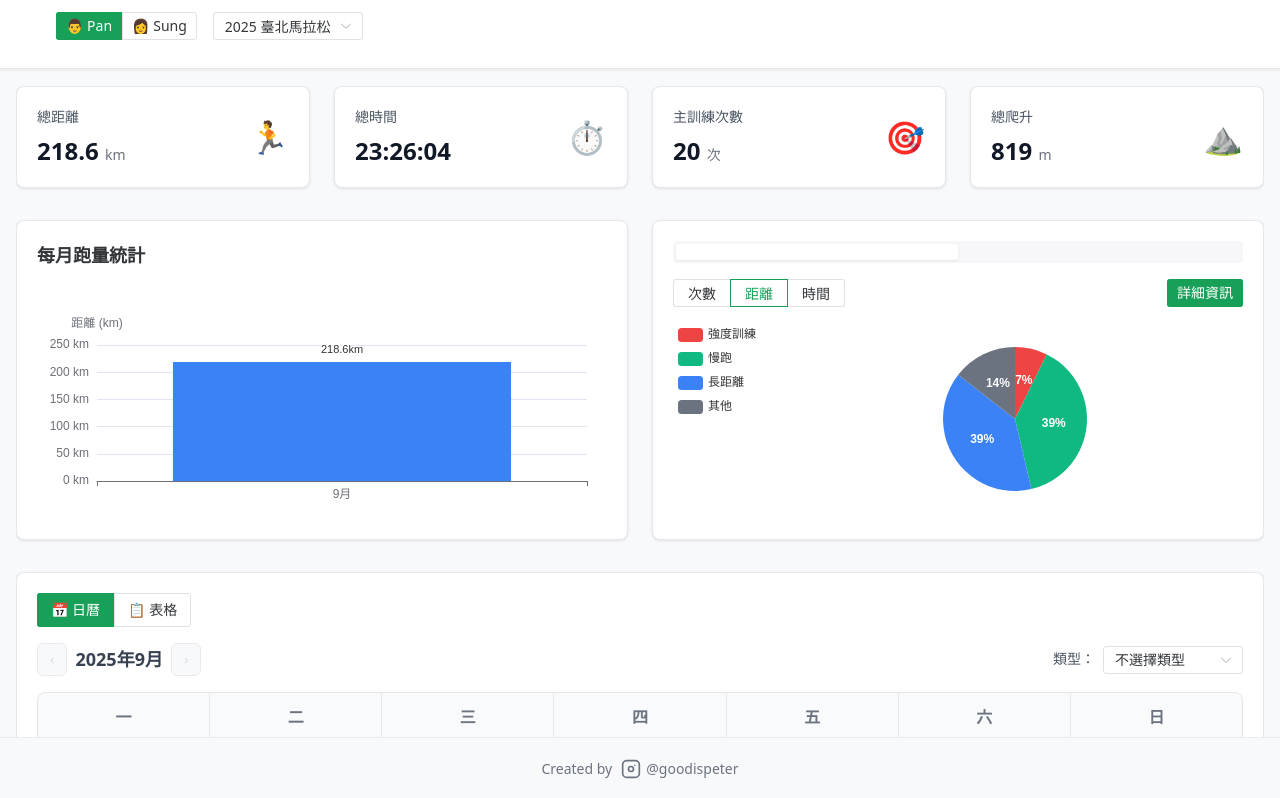
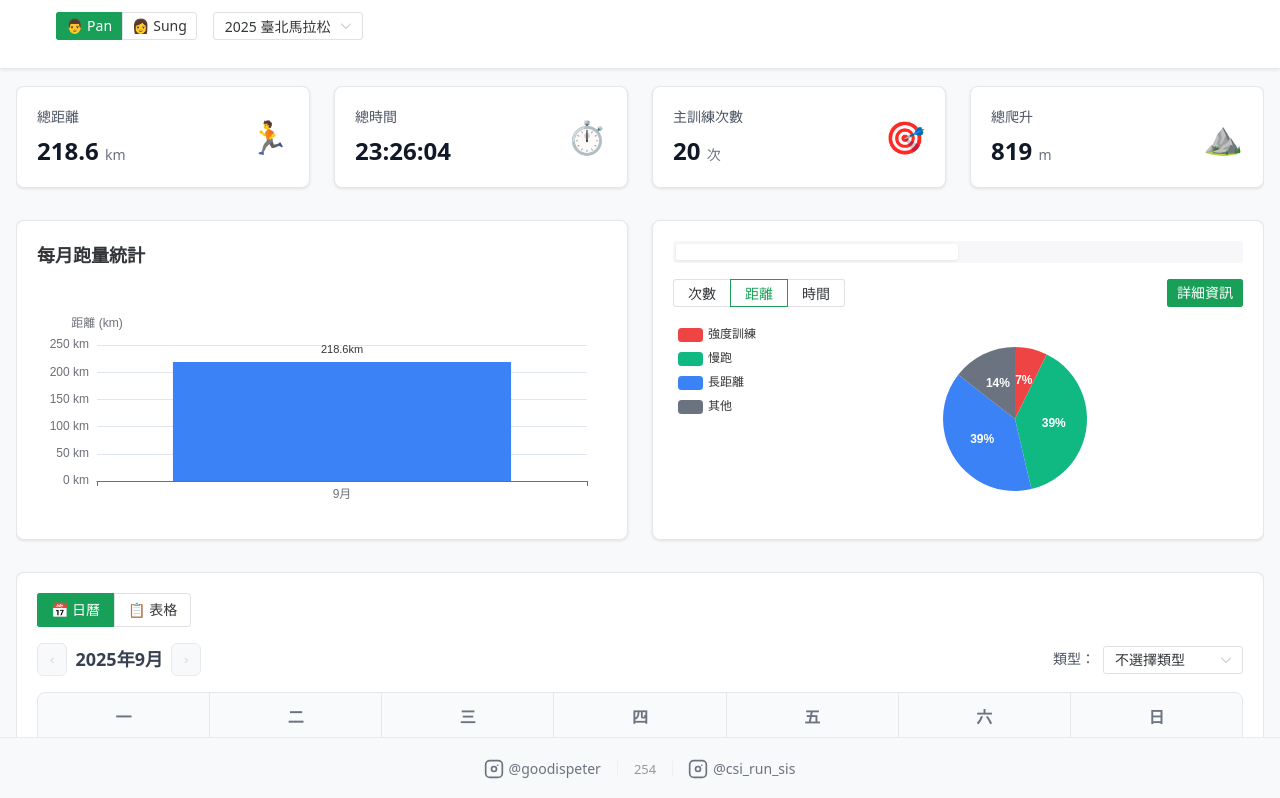
Before and after one commit to goodispeter/training-record, a Vue app: page /pan/2025/taipei in a window 1280 px wide. Shown: the top 798 px of the page. Built offline with nearby package versions, Linux system fonts and the light colour scheme.

Commit message:
add sung ig

```diff
--- a/src/components/Footer.vue
+++ b/src/components/Footer.vue
@@ -1,11 +1,10 @@
 <template>
   <n-layout-footer class="footer-container">
     <div class="footer-content">
-      <span class="footer-text">Created by</span>
       <n-button
         text
         tag="a"
-        :href="instagramUrl"
+        :href="panUrl"
         target="_blank"
         rel="noopener noreferrer"
         class="ig-button"
@@ -35,6 +34,42 @@
         </template>
         @goodispeter
       </n-button>
+      <n-divider vertical style="margin: 0 16px" />
+      <span style="color: #999; font-size: 13px"> {{ days }} </span>
+      <n-divider vertical style="margin: 0 16px" />
+      <n-button
+        text
+        tag="a"
+        :href="sungUrl"
+        target="_blank"
+        rel="noopener noreferrer"
+        class="ig-button"
+      >
+        <template #icon>
+          <n-icon size="20">
+            <svg viewBox="0 0 24 24" fill="none" xmlns="http://www.w3.org/2000/svg">
+              <rect
+                x="2"
+                y="2"
+                width="20"
+                height="20"
+                rx="5"
+                ry="5"
+                stroke="currentColor"
+                stroke-width="2"
+              />
+              <circle cx="12" cy="12" r="3" stroke="currentColor" stroke-width="2" />
+              <path
+                d="M16.5 7.5h.01"
+                stroke="currentColor"
+                stroke-width="2"
+                stroke-linecap="round"
+              />
+            </svg>
+          </n-icon>
+        </template>
+        @csi_run_sis
+      </n-button>
     </div>
   </n-layout-footer>
 </template>
@@ -42,7 +77,13 @@
 <script setup lang="ts">
 import { NLayoutFooter, NButton, NIcon } from 'naive-ui'
 
-const instagramUrl = 'https://www.instagram.com/goodispeter?igsh=YzByaWIwMHlnN2hy&utm_source=qr'
+const panUrl = 'https://www.instagram.com/goodispeter?igsh=YzByaWIwMHlnN2hy&utm_source=qr'
+const sungUrl = 'https://www.instagram.com/csi_run_sis?igsh=MXMxbXk0cnJhcWthcw=='
+
+// 計算天數
+const startDate = new Date('2025-01-03')
+const today = new Date()
+const days = Math.floor((today.getTime() - startDate.getTime()) / (1000 * 60 * 60 * 24)) + 1
 </script>
 
 <style scoped>
@@ -63,11 +104,6 @@ const instagramUrl = 'https://www.instagram.com/goodispeter?igsh=YzByaWIwMHlnN2h
   align-items: center;
 }
 
-.footer-text {
-  color: #6b7280;
-  margin-right: 10px;
-}
-
 .ig-button {
   color: #6b7280;
   transition: color 0.2s ease;
```
